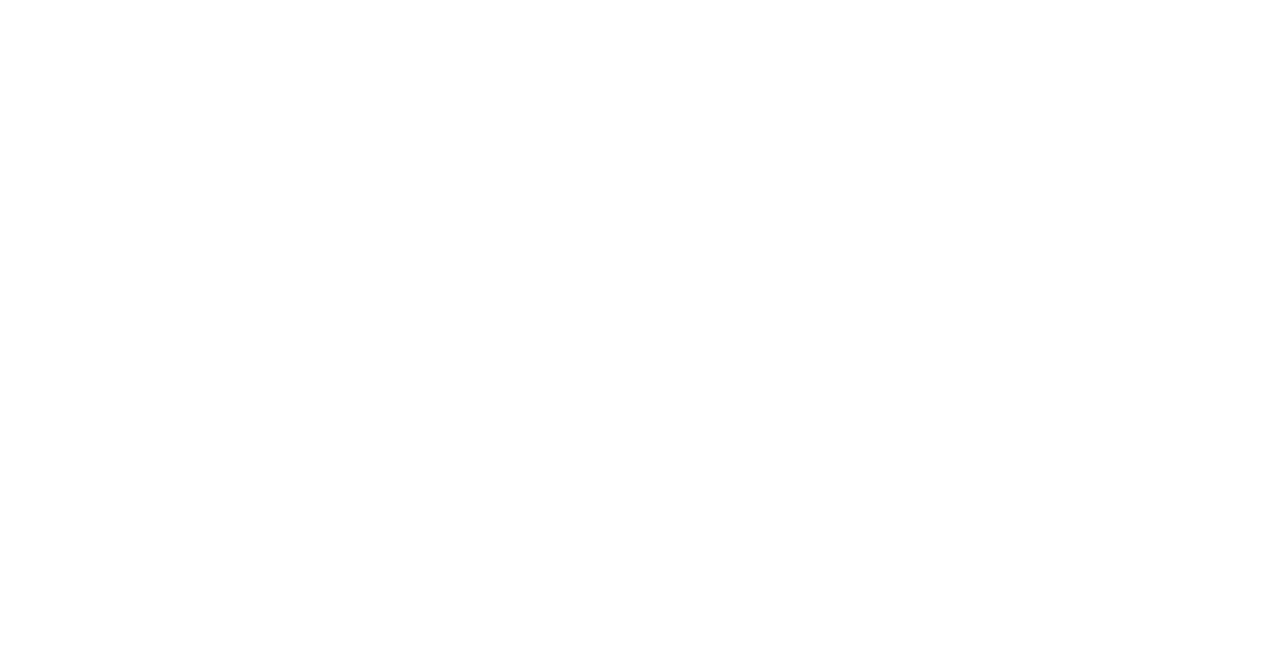
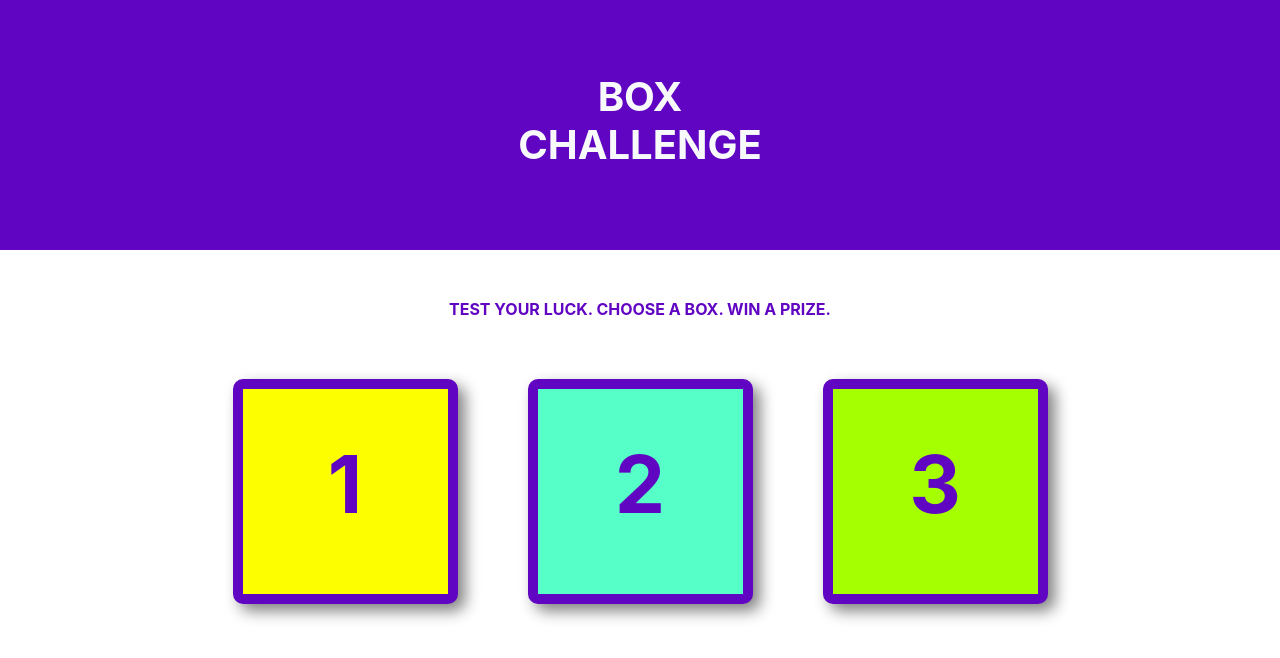
Before and after one commit to ashleysiu94/m6-hw6-siu-ashley, a plain HTML site: page index.html in a window 1280 px wide. Drawn offline with nearby package versions, Linux system fonts and the light colour scheme.

Commit message:
Codes webpage to match mockup

```diff
--- a/index.html
+++ b/index.html
@@ -2,18 +2,39 @@
 <html lang="en">
 
 	<head>
-
 		<meta charset="utf-8">
-
-		<title></title>
-
+		<title>Homework 6</title>
+    <!-- Bootstrap CSS -->
+    <link rel="stylesheet" href="https://stackpath.bootstrapcdn.com/bootstrap/4.5.2/css/bootstrap.min.css" integrity="sha384-JcKb8q3iqJ61gNV9KGb8thSsNjpSL0n8PARn9HuZOnIxN0hoP+VmmDGMN5t9UJ0Z" crossorigin="anonymous">
 		<link type="text/css" rel="stylesheet" href="main.css" />
-
 		<meta name="viewport" content="width=device-width, initial-scale=1">
-
 	</head>
 
 	<body>
+    <header class="container-fluid text-center">
+      <h1 class="text-light text-uppercase font-weight-bold">box challenge</h1>
+    </header>
+
+    <main>
+      <h2 class="text-uppercase font-weight-bold text-center">test your luck. choose a box. win a prize.</h2>
+      <div id="box-container" class="row">
+        <div class="col">
+          <section id="box1">
+            <p class="font-weight-bold">1</p>
+          </section>
+        </div>
+        <div class="col">
+          <section id="box2">
+            <p class="font-weight-bold">2</p>
+          </section>
+        </div>
+        <div class="col">
+          <section id="box3">
+            <p class="font-weight-bold">3</p>
+          </section>
+        </div>
+      </div>
+    </main>
 
     <script src="main.js"></script>
 	</body>
--- a/main.css
+++ b/main.css
@@ -0,0 +1,62 @@
+header {
+  background-color: #6005C2;
+  height: 250px;
+  display: flex;
+  justify-content: center;
+  align-items: center;
+}
+
+h1 {
+  max-width: 300px;
+}
+
+h2 {
+  font-size: 1rem;
+  color: #6005C2;
+  margin-top: 50px;
+  padding: 0 15px 0 15px;
+}
+
+.row {
+  margin: 0;
+}
+
+#box-container {
+  margin-top: 50px;
+  justify-content: center;
+}
+
+.col {
+  max-width: 295px;
+  display: flex;
+  justify-content: center;
+}
+
+section {
+  border: 10px solid #6005C2;
+  border-radius: 10px;
+  margin: 10px 0 10px 0;
+  width: 225px;
+  height: 225px;
+  display: flex;
+  justify-content: center;
+  align-items: center;
+  box-shadow: 7px 7px 15px grey;
+}
+
+section p {
+  color: #6005C2;
+  font-size: 5rem;
+}
+
+#box1 {
+  background-color: #FDFF00;
+}
+
+#box2 {
+  background-color: #56FFC8;
+}
+
+#box3 {
+  background-color: #A5FF00;
+}
```
